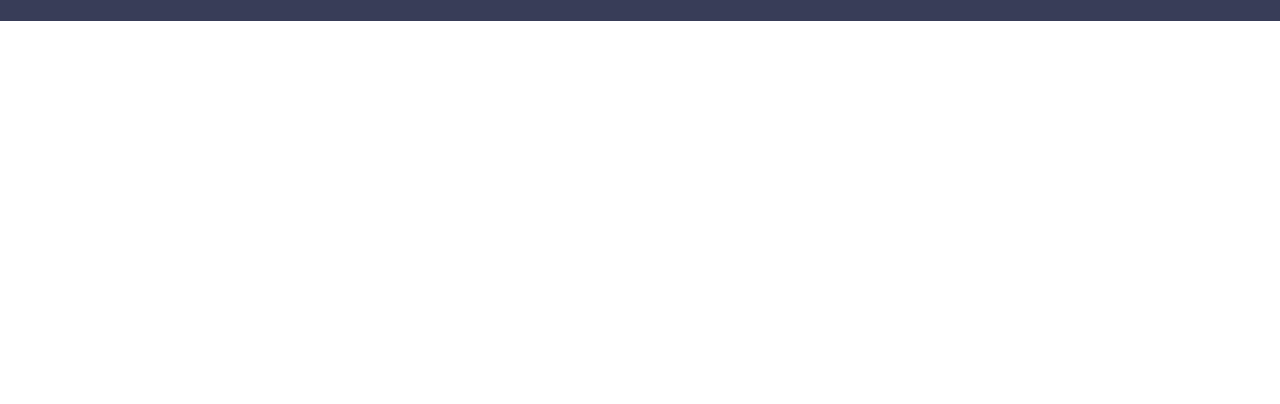
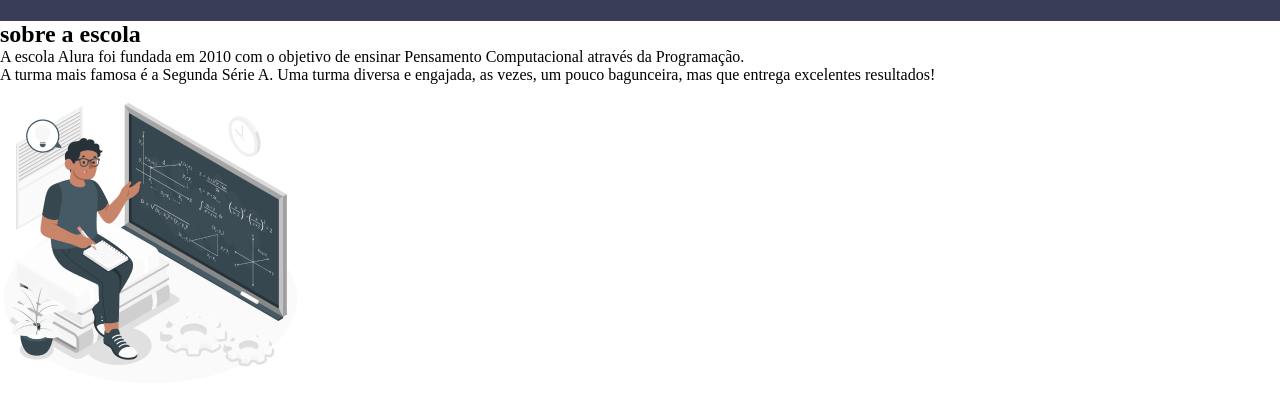
Before and after one commit to Prihschon/site-escola, a plain HTML site: page index.html in a window 1280 px wide. Shown: the part 84-488 px from the top of the page. Drawn offline with Linux system fonts and the light colour scheme.

Commit message:
inicio sessoes

```diff
--- a/index.html
+++ b/index.html
@@ -17,11 +17,13 @@
 
       </ul>
 
-
-
     </header>
 
 
+</section>
+<h2>sobre a escola</h2>
+<p>A escola Alura foi fundada em 2010 com o objetivo de ensinar Pensamento Computacional através da Programação. </p>
+<p>A turma mais famosa é a Segunda Série A. Uma turma diversa e engajada, as vezes, um pouco bagunceira, mas que entrega excelentes resultados!</p>
+<section>
 
-</body>
-</html>
+  <img src="Formula-amico 1.png" alt="">
```
Also changed, not shown: Formula-amico 1.png (added).
